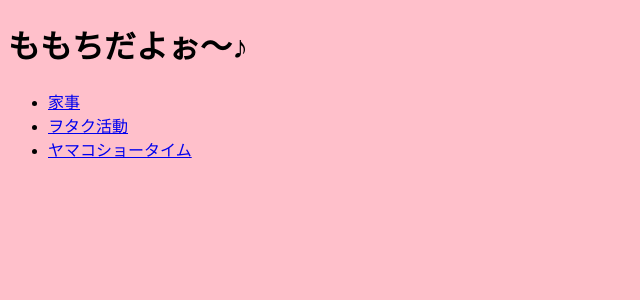
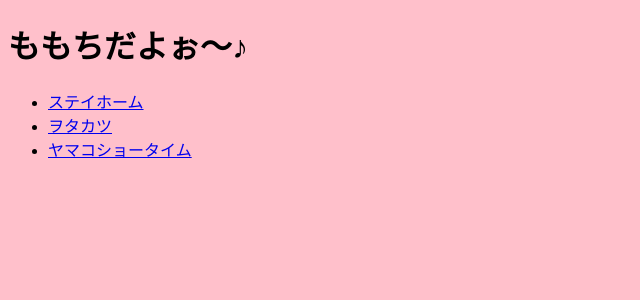
Before and after one commit to takaoyamakoshi/momochi, a Jekyll site: the page built from index.md, in a window 1280 px wide. Shown: the top 300 px of the page, without its empty margins (0-640 px from the left). Built offline with Jekyll 4.4.1, drawn with Linux system fonts in a browser that asks for light colours; our own code applies the rules of GitHub Pages for plain Markdown files.

Commit message:
Update index.md

```diff
--- a/index.md
+++ b/index.md
@@ -1,5 +1,5 @@
 # ももちだよぉ～♪
 
-- [家事](./homemaking/)
-- [ヲタク活動](./recommendation/)
+- [ステイホーム](./homemaking/)
+- [ヲタカツ](./recommendation/)
 - [ヤマコショータイム](./showtime/)
```
